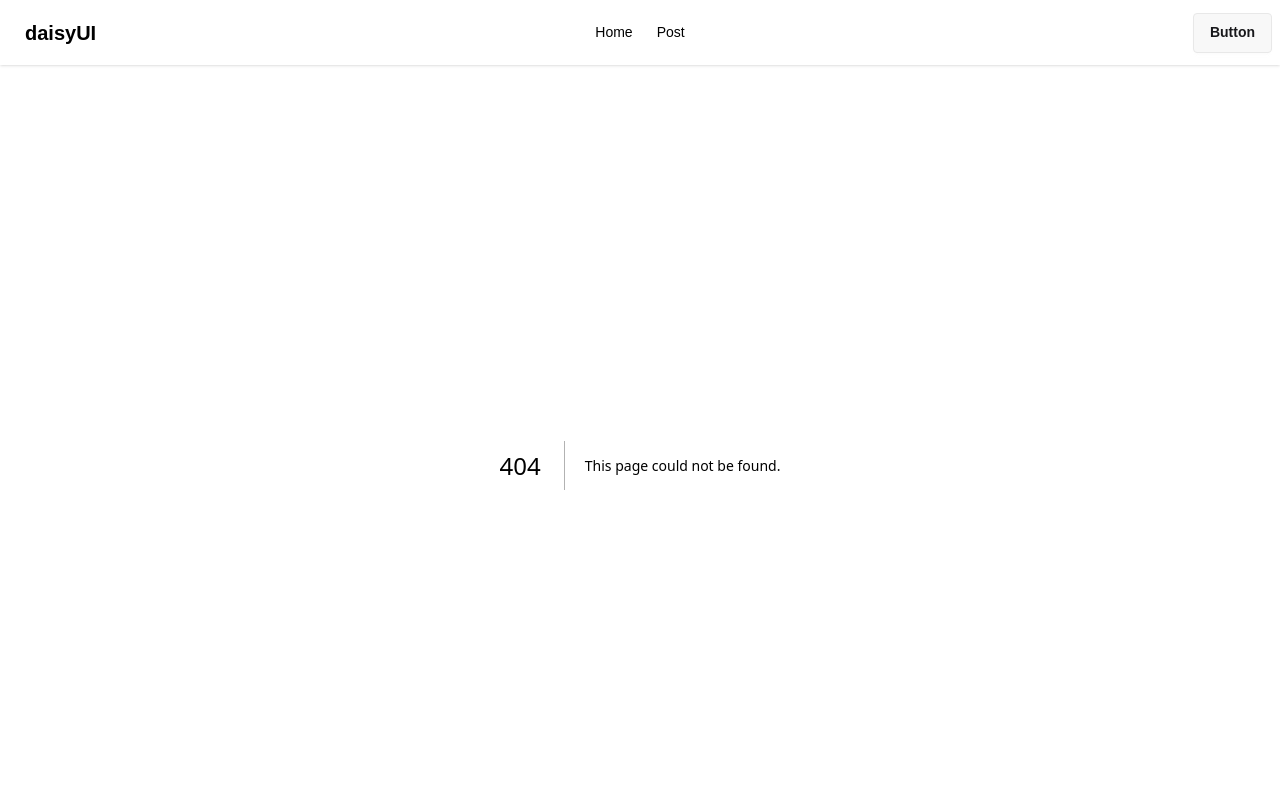
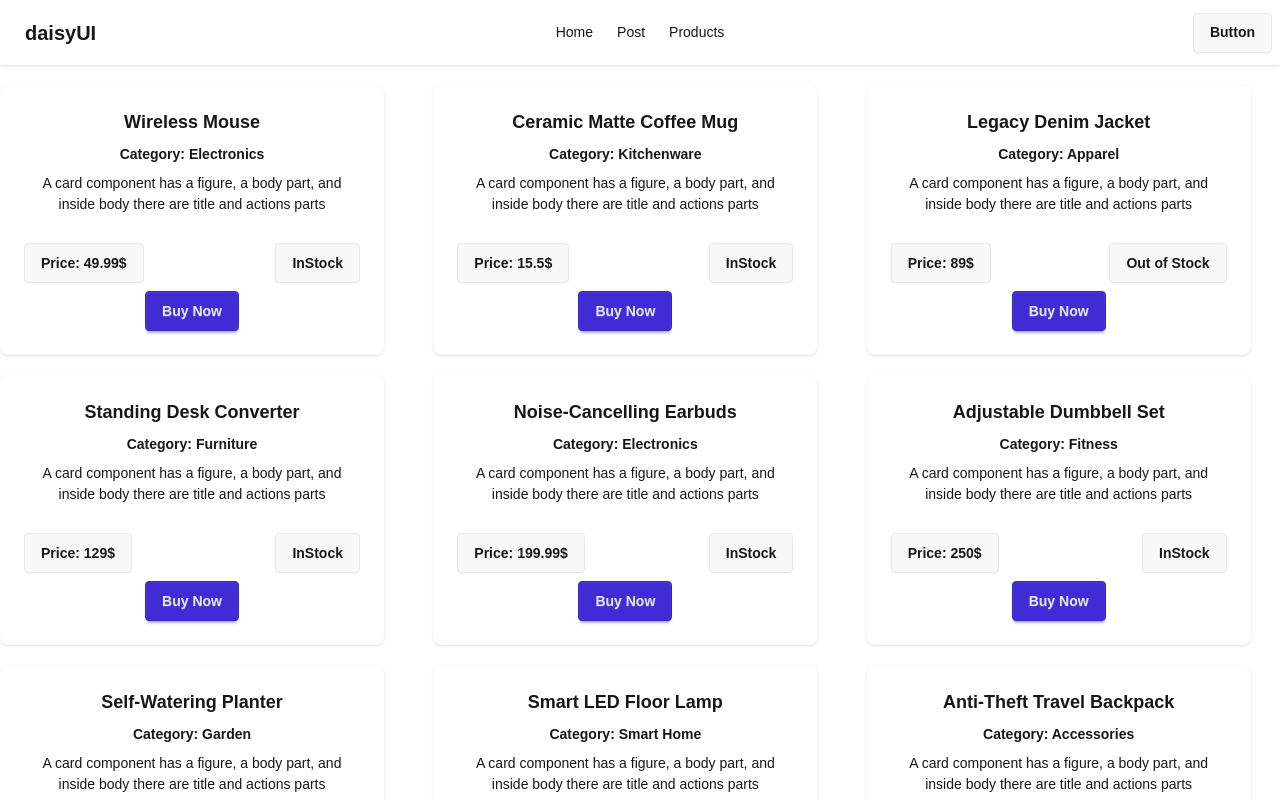
Before and after one commit to rokan45/Web_Learning, a Next.js app in the folder explore-next-js/: page /products in a window 1280 px wide. Before the commit this address had no page. Shown: the top 800 px of the page. Built offline with nearby package versions, Linux system fonts and the light colour scheme; data requests are answered from the project's data file.

Commit message:
implementing force cache on product page data fetching to optimize speed and reduce server load

```diff
--- a/explore-next-js/db.json
+++ b/explore-next-js/db.json
@@ -4,7 +4,7 @@
   "products": [
     {
       "id": 1,
-      "name": "Quantum X1 Wireless Mouse",
+      "name": "Wireless Mouse",
       "category": "Electronics",
       "details": {
         "price": 49.99,
--- /dev/null
+++ b/explore-next-js/src/app/products/page.jsx
@@ -0,0 +1,34 @@
+import React from 'react';
+
+const productData = async () => {
+    const res = await fetch('http://localhost:5000/products',{cache:'force-cache'});
+    return res.json();
+}
+
+const ProductPage = async () => {
+
+    const products = await productData();
+    return (
+        <div className='mx-auto grid grid-cols-3 gap-5 mt-5'>
+            {
+                products.map((product, index) => <div key={product.id} className="card bg-base-100 w-96 shadow-sm">
+                    <div className="card-body items-center text-center">
+                        <h2 className="card-title">{product.name}</h2>
+                        <span className='font-bold'>Category: {product.category}</span>
+                        <p>A card component has a figure, a body part, and inside body there are title and actions parts</p>
+                        <div className='flex w-full justify-between items-center mt-5'>
+                            <button className='btn'>Price: {product.details.price}$</button>
+
+                            <button className='btn'>{product.details.inStock? "InStock" : "Out of Stock"}</button>
+                        </div>
+                        <div className="card-actions">
+                            <button className="btn btn-primary">Buy Now</button>
+                        </div>
+                    </div>
+                </div>)
+            }
+        </div>
+    );
+};
+
+export default ProductPage;
--- a/explore-next-js/src/component/navbar/Navbar.jsx
+++ b/explore-next-js/src/component/navbar/Navbar.jsx
@@ -6,6 +6,7 @@ const Navbar = () => {
     const links=<>
     <li><Link href='/'>Home</Link></li>
     <li><Link href='/posts'>Post</Link></li>
+    <li><Link href='/products'>Products</Link></li>
     </>
     return (
         <div className="navbar bg-base-100 shadow-sm">
```
